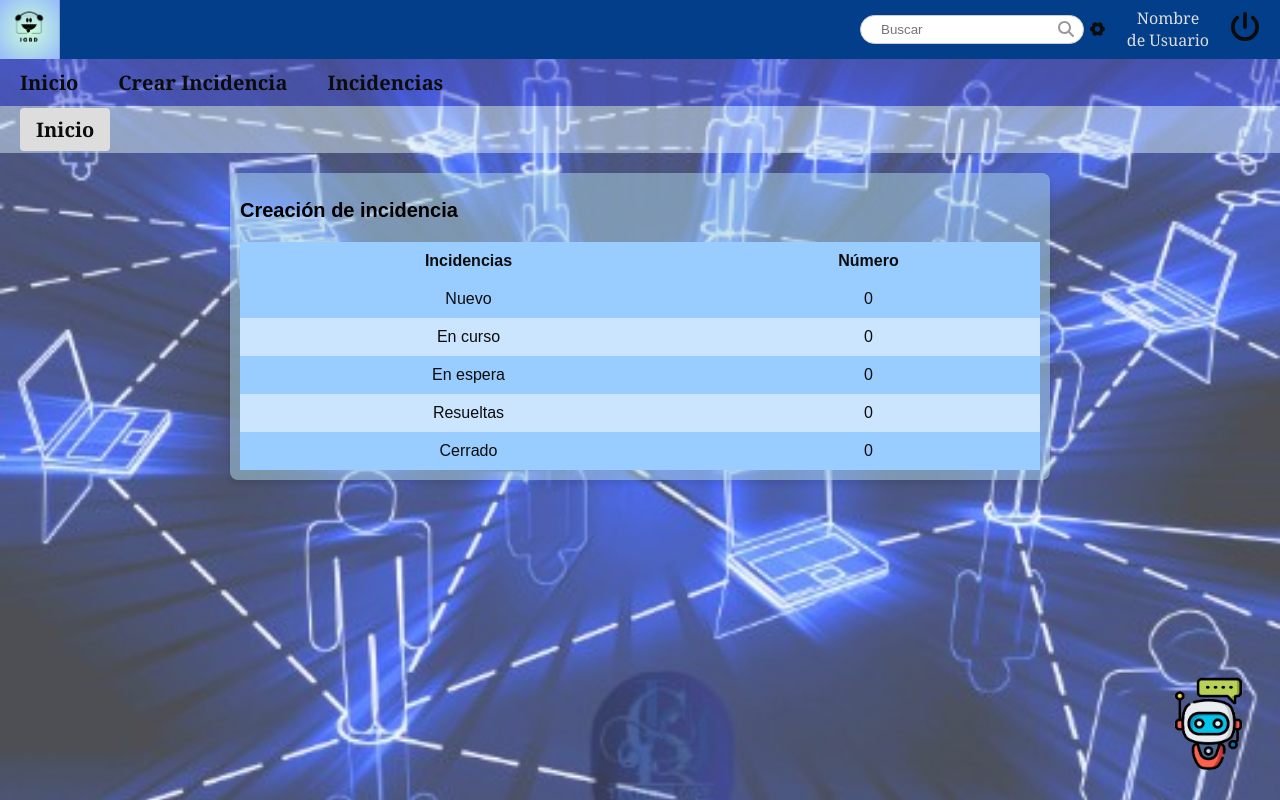
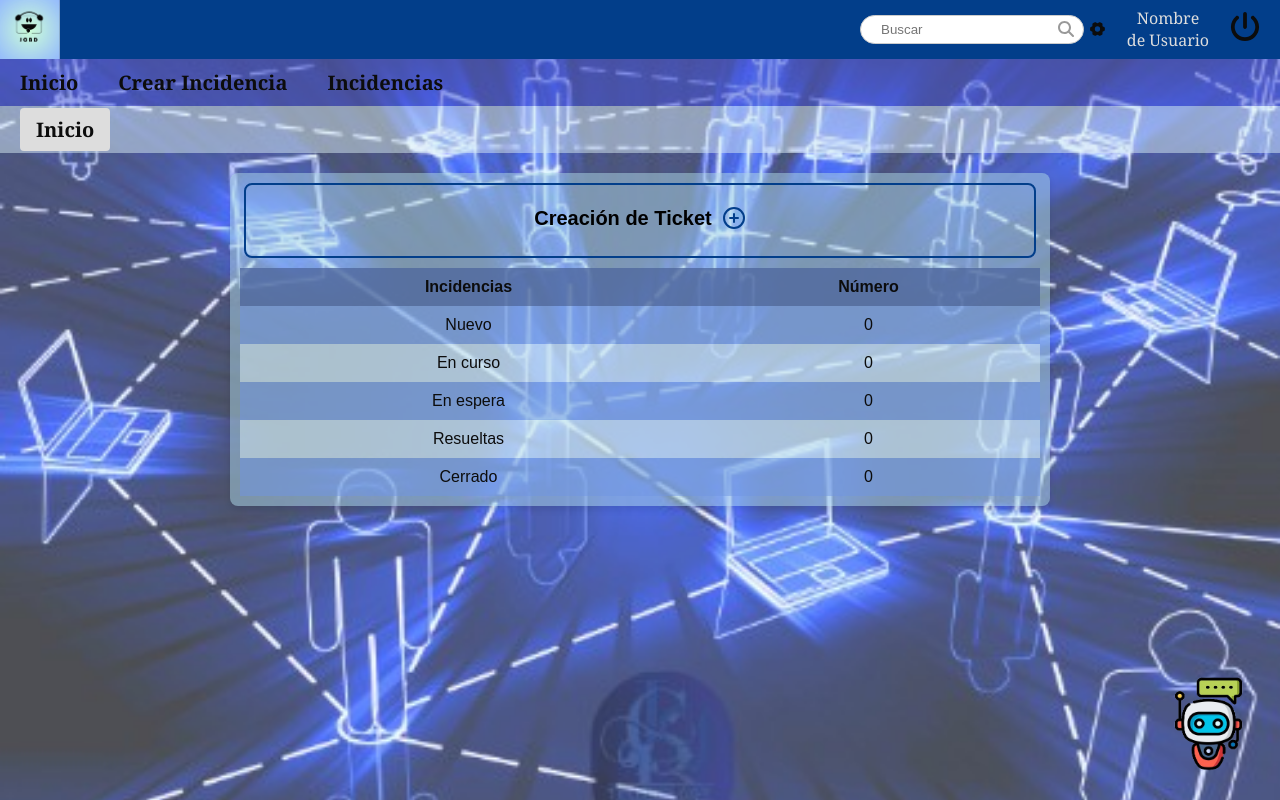
Before and after one commit to JenyferQuintero/Helpdesk_backup, a React (Create React App) app in the folder Frontend/fronten-helpdesk/: page /home in a window 1280 px wide. Built offline with nearby package versions, Linux system fonts and the light colour scheme.

Commit message:
se configuera table y header

```diff
--- a/Frontend/fronten-helpdesk/src/pages/HomePage.js
+++ b/Frontend/fronten-helpdesk/src/pages/HomePage.js
@@ -6,6 +6,7 @@ import { PiGearSixFill } from "react-icons/pi";
 import { FaMagnifyingGlass } from "react-icons/fa6";
 import "../styles/HomePage.css";  // Usamos un archivo CSS específico para esta página
 import ChatbotIcon from "../imagenes/img chatbot.png";
+import { FiPlusCircle } from "react-icons/fi";
 
 
 function HomePage() {
@@ -56,9 +57,14 @@ function HomePage() {
       {/* Contenido principal */}
       <main>
         <div className="content">
-          <h2>Creación de incidencia</h2>
+          <div className="titulo-container">
+            <h2>Creación de Ticket</h2>
+            <Link to="/create-incident" className="icon-link">
+              <FiPlusCircle className="circulo" />
+            </Link>
+          </div>
           <table>
-            <thead>
+            <thead className="incidencia">
               <tr>
                 <th>Incidencias</th>
                 <th>Número</th>
--- a/Frontend/fronten-helpdesk/src/styles/HomePage.css
+++ b/Frontend/fronten-helpdesk/src/styles/HomePage.css
@@ -135,6 +135,24 @@ nav ul li {
   padding: 20px;
 }
 
+.titulo-container {
+  display: flex;
+  align-items: center;  /* Alinea verticalmente */
+  justify-content: center; /* Centra horizontalmente */
+  gap: 10px;  /* Espacio entre el texto y el icono */
+  border: 2px solid #023e8a;  /* Borde alrededor */
+  padding: 6px; /* Espaciado interno */
+  border-radius: 8px; /* Bordes redondeados */
+  width: 97%; /* Ajusta el tamaño al contenido */
+  margin: 0 auto; /* Centra el contenedor */
+}
+
+.circulo {
+  font-size: 24px;  /* Tamaño del icono */
+  color: #023e8a;  /* Color del icono */
+}
+
+
   .content h2 {
     font-size: 20px;
     margin-bottom: 20px;
@@ -144,7 +162,9 @@ nav ul li {
     width: 100%;
     border-collapse: collapse;
   }
-
+  .incidencia {
+    background-color:rgba(7, 5, 14, 0.5);
+  }
   table th, table td {
     padding: 10px;
     border: 1px solid #ddd;
@@ -156,11 +176,11 @@ nav ul li {
   }
 
   table tr:nth-child(even) {
-    background-color: #cce5ff; /* Azul claro */
+    background-color:rgba(217, 238, 245, 0.5);/* Azul claro */
   }
 
   table tr:nth-child(odd) {
-    background-color: #99ccff; /* Azul oscuro */
+    background-color: rgba(113, 150, 228, 0.5);; /* Azul oscuro */
   }
 
   /* Estilos para el chatbot */
```
Lines whose indentation alone changed are shown as unchanged.
